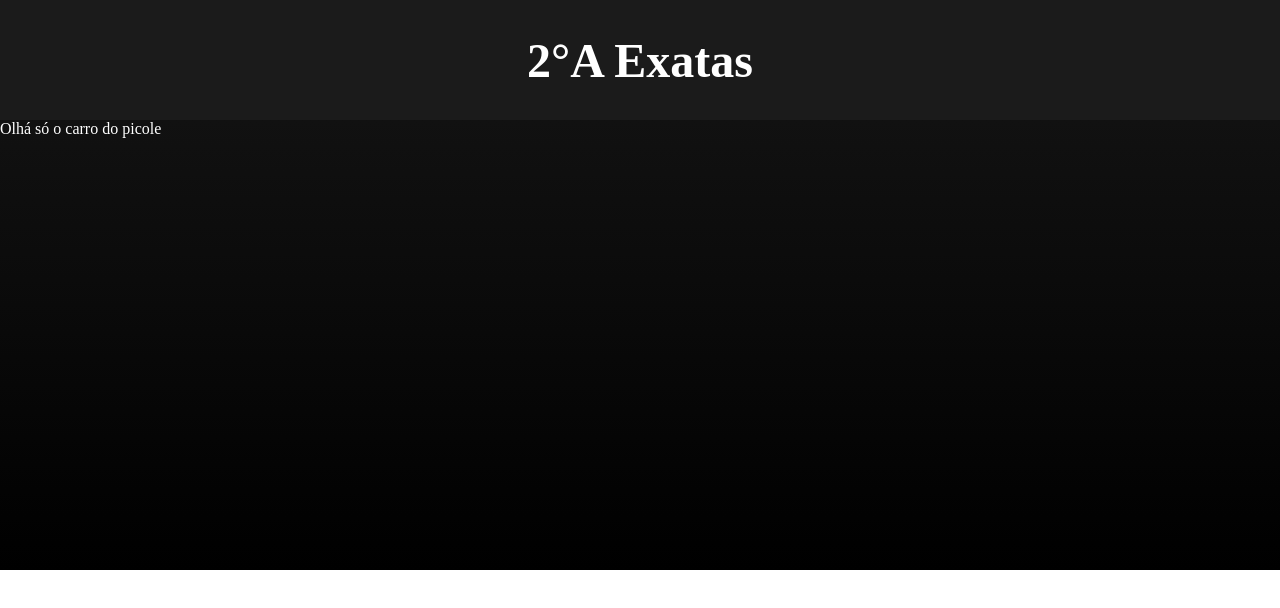
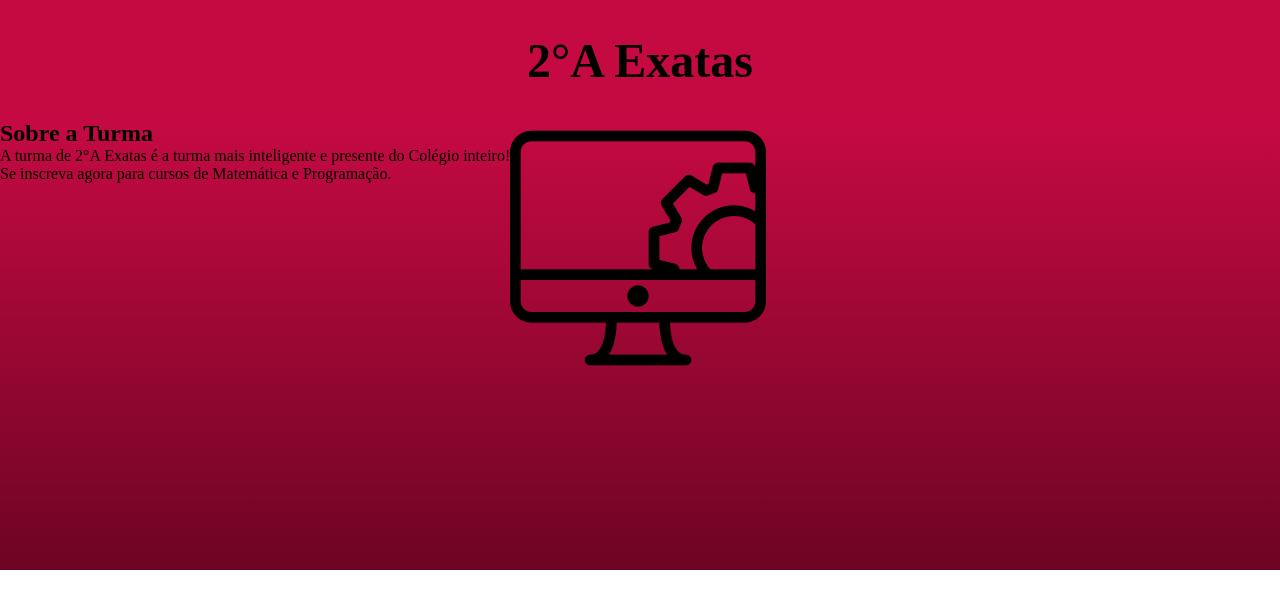
Before and after one commit to victor-cestari/projeto1, a plain HTML site: page index.html in a window 1280 px wide. Drawn offline with Linux system fonts and the light colour scheme.

Commit message:
Add files via upload

```diff
--- a/index.html
+++ b/index.html
@@ -13,7 +13,12 @@
     </header>
 
     <section class="principal">
-        <p>Olhá só o carro do picole</p>
+        <div class="principal-conteudo">
+            <h2 class="titulo-conteudo">Sobre a Turma</h2>
+            <p class="texto-conteudo">A turma de 2°A Exatas é a turma mais inteligente e presente do Colégio inteiro!</p>
+            <p class="texto-conteudo2">Se inscreva agora para cursos de Matemática e Programação.</p>
+        </div>
+        <img class="imagem-principal" src="imagemprincipal.png" alt="icone">
     </section>
 
 </body>
--- a/style.css
+++ b/style.css
@@ -4,8 +4,8 @@
 }
 
 .cabecalho {
-    background-color: rgb(27, 27, 27);
-    color: white;
+    background-color: #c50a42;
+    color: #000000;
     display: flex;
     align-items: center;
     justify-content: center;
@@ -14,8 +14,14 @@
 }
 
 .principal {
-    background-image: linear-gradient(#111111, #000000);
-    color: white;
+    background-image: linear-gradient(#c50a42, #6e0424);
+    color: #000000;
     display: flex;
     height: 450px;
 }
+
+.imagem-principal {
+    width: 256px;
+    height: 256px;
+
+}
```
Also changed, not shown: imagemprincipal.png (added).
